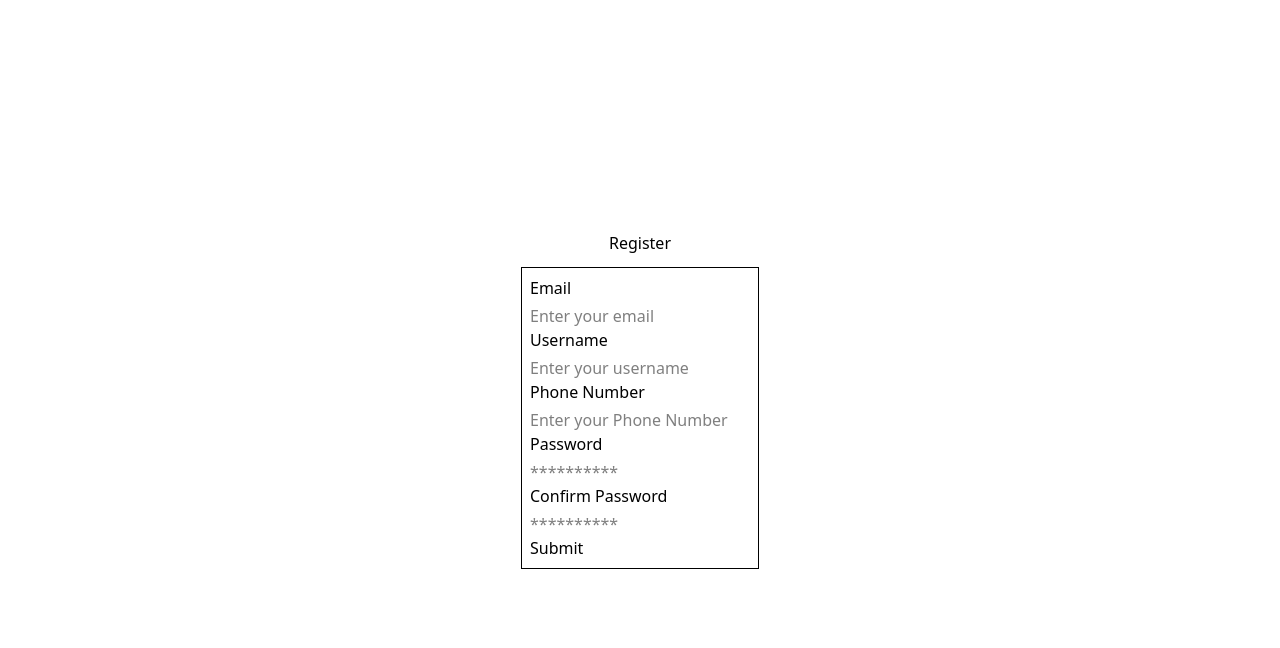
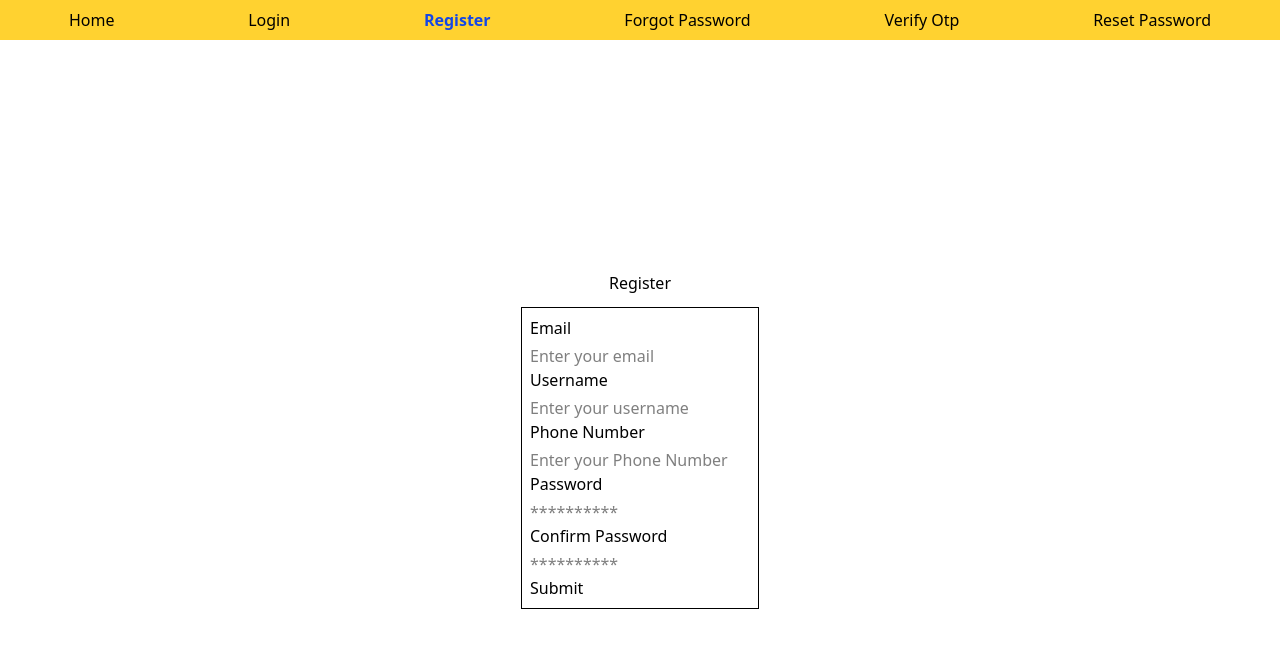
Before and after one commit to bishaldsrija08/Ecom_Frontend, a React (Vite) app: page /register in a window 1280 px wide. Shown: the top 648 px of the page. Built offline with nearby package versions, Linux system fonts and the light colour scheme.

Commit message:
feat: Dynamic navbar, login and register functanality added

```diff
--- a/package.json
+++ b/package.json
@@ -11,6 +11,7 @@
   },
   "dependencies": {
     "@tailwindcss/vite": "^4.1.11",
+    "axios": "^1.11.0",
     "react": "^19.1.0",
     "react-dom": "^19.1.0",
     "react-router-dom": "^7.7.0",
--- a/src/App.jsx
+++ b/src/App.jsx
@@ -5,13 +5,14 @@ import Login from "./pages/auth/Login"
 import ForgotPassword from "./pages/auth/ForgotPassword"
 import VerifyOtp from "./pages/auth/VerifyOtp"
 import ResetPassword from "./pages/auth/ResetPassword"
+import Navbar from "./components/Navbar"
 
 function App() {
 
   return (
     <>
       <BrowserRouter>
-
+        <Navbar />
         <Routes>
           <Route path="/" element={<Home />} />
           <Route path="/register" element={<Register />} />
--- a/src/components/Navbar.jsx
+++ b/src/components/Navbar.jsx
@@ -1,15 +1,21 @@
-import { Link } from "react-router-dom"
+import { Link, useLocation } from "react-router-dom"
+import { navFields } from "../constants/navField"
 
 const Navbar = () => {
+    const location = useLocation();
+    const currentTab = location.pathname;
     return (
         <>
-            <nav className="flex gap-3 md:justify-center justify-between lg:justify-around border-2 border-gray-400 px-6 py-2 flex-wrap bg-red-500 md:bg-green-400">
-                <Link to={"/"}>Home</Link>
-                <Link to={"/register"}>Register</Link>
-                <Link to={"/login"}>Login</Link>
-                <Link to={"/forgot-password"}>Forgot-password</Link>
-                <Link to={"/verify-otp"}>Verify-otp</Link>
-                <Link to={"/reset-password"}>Reset-password</Link>
+            <nav className="flex gap-3 justify-center md:justify-around bg-amber-300 p-2">
+                {navFields.map((field) => {
+                    return (
+                        <Link className={`${field.path === currentTab
+                                ? "font-bold text-blue-700 hover:text-blue-400"
+                                : "hover:underline hover:underline-offset-2 hover:text-blue-500"
+                            } `} key={field.path} to={field.path}>{field.name}</Link>
+                    )
+                })}
+
             </nav>
         </>
     )
--- a/src/components/TextField.jsx
+++ b/src/components/TextField.jsx
@@ -4,8 +4,7 @@ const TextField = ({
   onChange,
   label,
   placeholder = "placeholder",
-  type = "text",
-  required = false
+  type = "text"
 }) => {
   return (
     <div className="flex flex-col gap-1">
--- /dev/null
+++ b/src/config/handlePostOperation.js
@@ -0,0 +1,12 @@
+import axios from "axios"
+
+const handlePostOperation = async (url, data) => {
+    try {
+        const response = await axios.post(url, data)
+        return response
+    } catch (error) {
+        return error
+    }
+}
+
+export default handlePostOperation
--- /dev/null
+++ b/src/constants/navField.js
@@ -0,0 +1,23 @@
+export const navFields = [
+  {
+    name: "Home",
+    path: "/",
+  },
+  {
+    name: "Login",
+    path: "/login",
+  },
+  { name: "Register", path: "/register" },
+  {
+    name: "Forgot Password",
+    path: "/forgot-password",
+  },
+  {
+    name: "Verify Otp",
+    path: "/verify-otp",
+  },
+  {
+    name: "Reset Password",
+    path: "/reset-password",
+  },
+];
--- a/src/pages/auth/Home.jsx
+++ b/src/pages/auth/Home.jsx
@@ -1,9 +1,6 @@
-import Navbar from "../../components/Navbar";
-
 const Home = () => {
   return (
     <>
-    <Navbar/>
         <div>Home</div>;
     </>
   )
--- a/src/pages/auth/Login.jsx
+++ b/src/pages/auth/Login.jsx
@@ -1,14 +1,28 @@
 import { useState } from "react";
 import TextField from "../../components/TextField";
+import handlePostOperation from "../../config/handlePostOperation";
+import { useNavigate } from "react-router-dom";
 
 const Login = () => {
+    const navigate = useNavigate()
     const [email, setEmail] = useState("");
     const [password, setPassword] = useState("");
 
-    const handleSubmit = (e) => {
+    const handleSubmit = async (e) => {
         e.preventDefault();
-        console.log("email", email);
-        console.log("password", password);
+
+        const result = await handlePostOperation("http://localhost:3000/api/login", {
+            email, password
+        })
+
+        if (result.status === 200) {
+            alert(result.data.message)
+            navigate("/")
+        } else {
+            alert(result?.response?.data?.message)
+        }
+        console.log(result)
+
     };
     return (
         <>
--- a/src/pages/auth/Register.jsx
+++ b/src/pages/auth/Register.jsx
@@ -1,16 +1,28 @@
 import { useState } from "react";
 import TextField from "../../components/TextField";
+import handlePostOperation from "../../config/handlePostOperation";
+import { useNavigate } from "react-router-dom";
 
 const Register = () => {
+    const navigate = useNavigate()
     const [email, setEmail] = useState("")
-    const [username, setUsername] = useState("")
+    const [userName, setUsername] = useState("")
     const [password, setPassword] = useState("")
     const [confirmPassword, setConfirmPassword] = useState("")
     const [phone, setPhone] = useState("")
 
-    const handleSubmit = (e) => {
+    const handleSubmit = async (e) => {
         e.preventDefault();
-        console.log(email, username, password, confirmPassword, phone)
+        const result = await handlePostOperation("http://localhost:3000/api/register", {
+            email, userName, password, confirmPassword
+        })
+
+        if (result.status === 200) {
+            alert(result.data.message)
+            navigate("/login")
+        } else {
+            alert(result?.response?.data?.message)
+        }
 
     };
 
@@ -30,7 +42,7 @@ const Register = () => {
                 <TextField
                     id={"username"}
                     label={"Username"}
-                    value={username}
+                    value={userName}
                     placeholder={"Enter your username"}
                     onChange={(e) => setUsername(e.target.value)}
                 />
```
Also changed, not shown: 1 other file (tests, documents, lock files or other folders).
